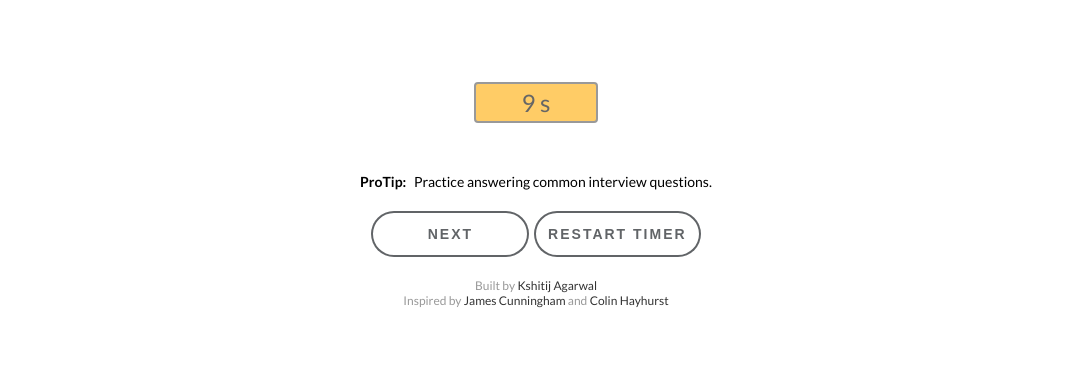
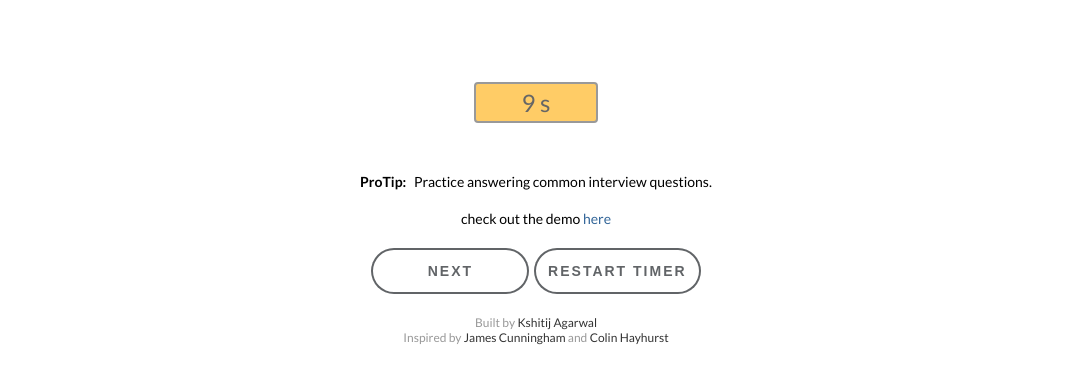
Before and after one commit to omniscientHorizon/interviewninja, a plain HTML site: page index.html in a window 1280 px wide. Shown: the part 286-668 px from the top of the page, without its empty margins (104-1176 px from the left). Drawn offline with nearby package versions, Linux system fonts and the light colour scheme.

Commit message:
added link to demo

```diff
--- a/index.html
+++ b/index.html
@@ -105,6 +105,9 @@ $(document).ready(function(){
 	<strong>ProTip:</strong> <span id="tip">&nbsp;</span>
 </div>
 
+<div id="buttons">
+    <p>check out the demo <a href='https://www.youtube.com/watch?v=oUMSHF_Yg80'target="_blank">here</a></p>
+</div>
 
 <!-- Keyboard Control Reference -->
 <!-- <div class="controls">
```
